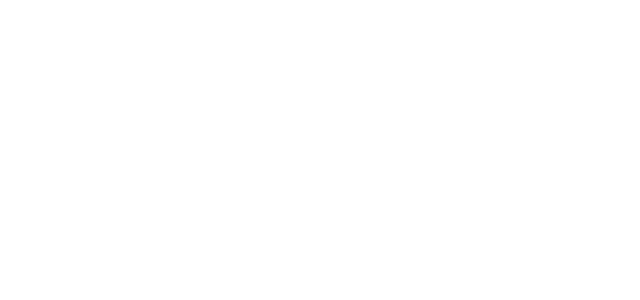
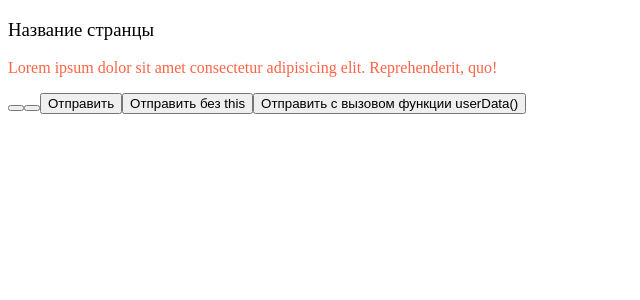
Before and after one commit to x42896/second-vue-project, a Vue app: page / in a window 1280 px wide. Shown: the top 300 px of the page, without its empty margins (0-640 px from the left). Built offline with nearby package versions, Linux system fonts and the light colour scheme.

Commit message:
Закончил урок, всё записал себе

```diff
--- a/src/App.vue
+++ b/src/App.vue
@@ -1,15 +1,73 @@
-<!-- Подключаются все скрипты -->
-<!-- script setup пишется если будет много компонентов, потому что будет только 1 по этому он не нужен -->
-<script>
-
-</script>
-
+<!-- App.vue – основной компонент страницы -->
 <!-- Основной код страницы -->
 <template>
+  <h3>{{ info }}</h3>
+  <p>{{ someInfo }}</p>
+
+  <!-- Можно написать @ или : или v-on: это просто разный вариает записи -->
+  <!-- @ — сокращение для v-on: (события) -->
+  <!-- : — сокращение для v-bind: (привязка атрибута) -->
+
+  <!-- Одно и то же -->
+  <button v-on:click=""></button>
+  <button @click=""></button>
+
+  <!-- Одно и то же -->
+  <img v-bind:src="imgPath">
+  <img :src="imgPath">
+
+
+  <!-- this – это весь объект который находится в data(){} ниже в скрипте а через точку обращение к методам или переменных и меняем эту переменную -->
+  <!-- Вместо @click есть @mouseenter - при наведии мышкой  -->
+  <button type="button" @click="this.info = 'Этот текст появится при нажатии на кнопку'">Отправить</button>
+
+
+  <!-- В современном подходе внутри template в Vue this писать не нужно this автоматически доступен в методах и выражениях в шаблоне, Vue сам подставит его под капотом -->
+  <button type="button" @click="info = 'Этот текст появится при нажатии кнопки'">Отправить без this</button>
+
+
+  <!-- Второй вариант чтобы не писать код Vue прямо в HTML в () можно так же передавать параментры -->
+  <button type="button" @click="userData()">Отправить с вызовом функции userData()</button>
 
 </template>
 
+
+
+<!-- Подключаются все скрипты -->
+<!-- script setup пишется если будет много компонентов. Сейчас будет только 1 поэтому setup не пишем -->
+<script>
+  // Нужно указать что будет экспортироваться из всего этого файла по умолчанию (некий объект)
+  // И этом объекте хранятся разлиные действия для всего этого компонента
+  export default {
+    // Созадаём переменные которые будем добавлять в основной html
+    // Создаются они через вызов функции (стандартная запись) data() { return { ... } }
+    data() {
+      return {
+        info: 'Название странцы', // Переменная с текстом
+        someInfo: 'Lorem ipsum dolor sit amet consectetur adipisicing elit. Reprehenderit, quo!' // сколько угодно тут может быть данных, переменные, массивы, объекты и т.д
+      }
+    },
+    // Создаём методы в которых будут функции которые можно будет вызывать чтобы не писать Vue код прямо в HTML
+    methods: {
+      // Функция userData сами придумали. Можно передавать и принимать параметры
+      // Можно поставить параметр по умолчанию например userData(word = 'Новый текст') и если забыл что-то передать в @click="userData()" то word подставится по умолчанию
+      userData() {
+        this.info = 'Текст который меняет заголовок'
+        this.someInfo = 'Это вторая строчка функции, которая будет менять описание при нажатии на кнопку'
+      }
+    }
+  }
+</script>
+
+
+
 <!-- Весь CSS для этого компонента -->
 <style scoped>
+  h3 {
+    font-weight: lighter;
+  }
 
+  p {
+    color: tomato;
+  }
 </style>
```
